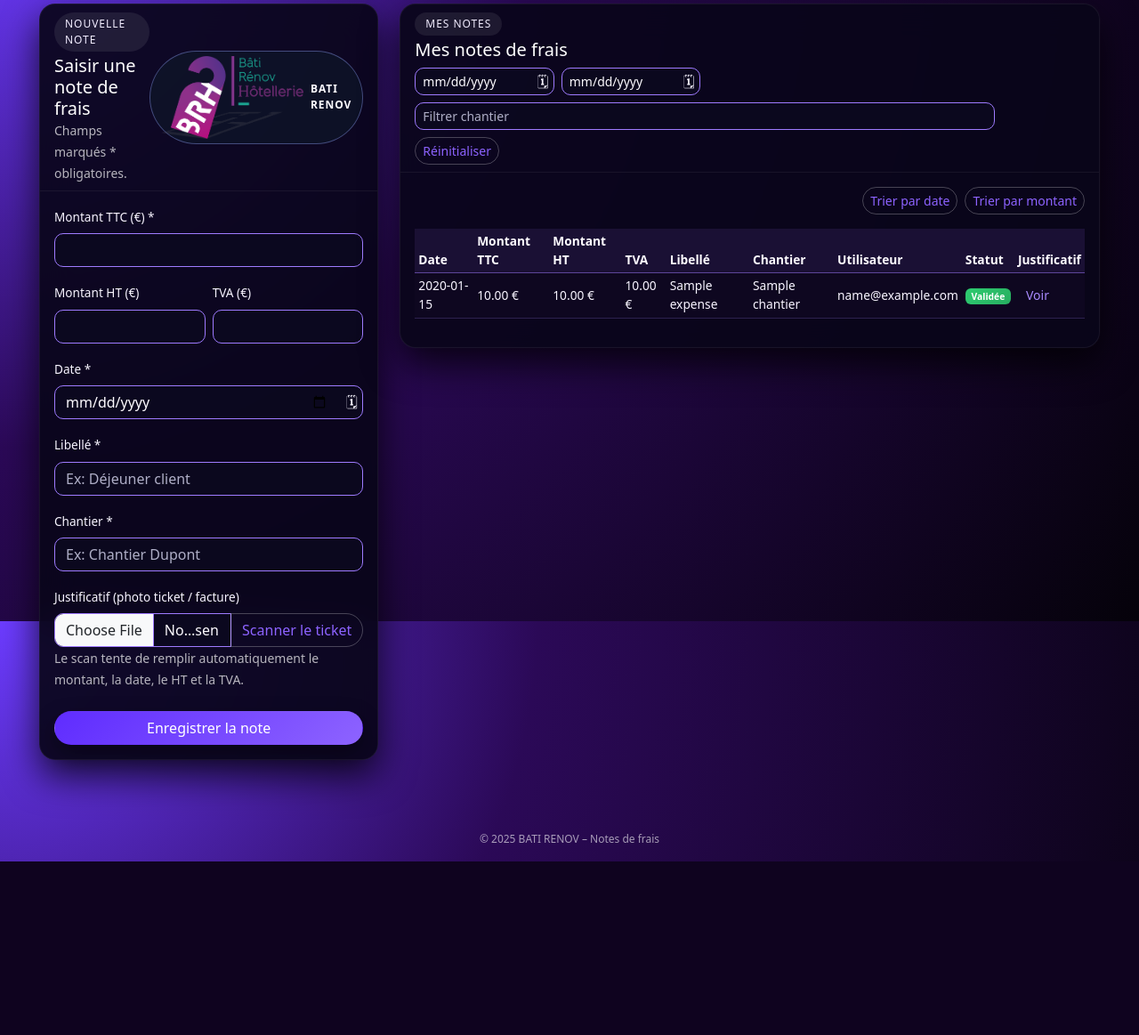
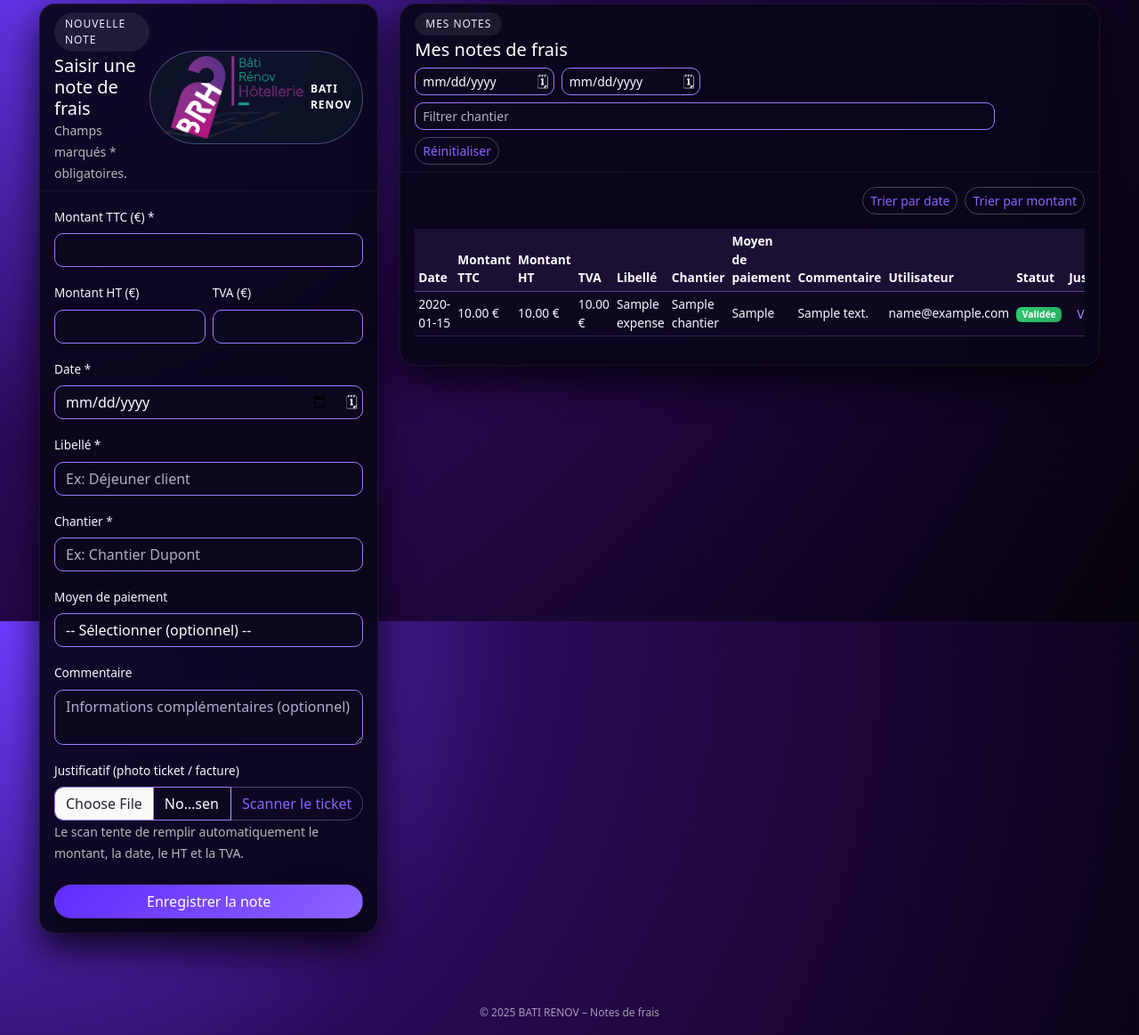
Before and after one commit to nairo91/notes-de-frais-batirenov, a Flask app: page /expenses in a window 1280 px wide. Shown: the part 102-1265 px from the top of the page at 89% size. Before the commit the page ends 1070 px from the top, so only its background shows below. Run offline with Flask 3, Linux system fonts and the light colour scheme; the visitor is signed in with stand-in values (Sample User, id 1); a database or web service that is not in the repository returns one stand-in record (values such as "Sample title"); some libraries are stand-ins or nearby versions.

Commit message:
moyen paiement et comm

```diff
--- a/app.py
+++ b/app.py
@@ -94,7 +94,7 @@ def init_db():
         );
     """)
 
-    # Table expenses (avec status + validation + HT/TVA)
+    # Table expenses (avec status + validation + HT/TVA + payment_method + comment_text)
     cur.execute("""
         CREATE TABLE IF NOT EXISTS expenses (
             id SERIAL PRIMARY KEY,
@@ -105,6 +105,8 @@ def init_db():
             date DATE NOT NULL,
             label TEXT NOT NULL,
             chantier TEXT NOT NULL,
+            payment_method TEXT,
+            comment_text TEXT,
             receipt_path TEXT,
             status TEXT NOT NULL DEFAULT 'pending',
             validated_by TEXT,
@@ -113,7 +115,7 @@ def init_db():
         );
     """)
 
-    # Ajout des colonnes HT / TVA si base déjà existante
+    # Ajout des colonnes HT / TVA / moyen de paiement / commentaire si base déjà existante
     cur.execute("""
         ALTER TABLE expenses
         ADD COLUMN IF NOT EXISTS amount_ht NUMERIC(10,2);
@@ -121,6 +123,14 @@ def init_db():
     cur.execute("""
         ALTER TABLE expenses
         ADD COLUMN IF NOT EXISTS tva_amount NUMERIC(10,2);
+    """)
+    cur.execute("""
+        ALTER TABLE expenses
+        ADD COLUMN IF NOT EXISTS payment_method TEXT;
+    """)
+    cur.execute("""
+        ALTER TABLE expenses
+        ADD COLUMN IF NOT EXISTS comment_text TEXT;
     """)
 
     conn.commit()
@@ -310,6 +320,10 @@ def expenses():
         label = request.form.get("label")
         chantier = request.form.get("chantier")
 
+        # Nouveaux champs optionnels
+        payment_method = (request.form.get("payment_method") or "").strip() or None
+        comment_text = (request.form.get("comment_text") or "").strip() or None
+
         # Validation basique
         if not all([amount, date_str, label, chantier]):
             flash("Tous les champs marqués * sont obligatoires.", "danger")
@@ -333,10 +347,12 @@ def expenses():
                 """
                 INSERT INTO expenses
                     (user_email, amount, amount_ht, tva_amount,
-                     date, label, chantier, receipt_path, created_at)
+                     date, label, chantier, payment_method, comment_text,
+                     receipt_path, created_at)
                 VALUES
                     (%s, %s, %s, %s,
-                     %s, %s, %s, %s, %s)
+                     %s, %s, %s, %s, %s,
+                     %s, %s)
                 """,
                 (
                     current_user,
@@ -346,6 +362,8 @@ def expenses():
                     date_str,
                     label,
                     chantier,
+                    payment_method,
+                    comment_text,
                     receipt_path,
                     datetime.utcnow(),
                 )
@@ -362,7 +380,7 @@ def expenses():
         cur.execute(
             """
             SELECT id, user_email, amount, amount_ht, tva_amount,
-                   date, label, chantier,
+                   date, label, chantier, payment_method, comment_text,
                    receipt_path, created_at, status, validated_by, validated_at
             FROM expenses
             ORDER BY date DESC, id DESC
@@ -373,7 +391,7 @@ def expenses():
         cur.execute(
             """
             SELECT id, user_email, amount, amount_ht, tva_amount,
-                   date, label, chantier,
+                   date, label, chantier, payment_method, comment_text,
                    receipt_path, created_at, status, validated_by, validated_at
             FROM expenses
             WHERE user_email = %s
@@ -396,11 +414,13 @@ def expenses():
             "date": r[5].strftime("%Y-%m-%d"),
             "label": r[6],
             "chantier": r[7],
-            "receipt_path": r[8],
-            "created_at": r[9].isoformat(),
-            "status": r[10],
-            "validated_by": r[11],
-            "validated_at": r[12].isoformat() if r[12] else None,
+            "payment_method": r[8],
+            "comment_text": r[9],
+            "receipt_path": r[10],
+            "created_at": r[11].isoformat(),
+            "status": r[12],
+            "validated_by": r[13],
+            "validated_at": r[14].isoformat() if r[14] else None,
         })
 
     return render_template(
@@ -426,7 +446,7 @@ def api_expenses():
         cur.execute(
             """
             SELECT id, user_email, amount, amount_ht, tva_amount,
-                   date, label, chantier,
+                   date, label, chantier, payment_method, comment_text,
                    receipt_path, created_at, status, validated_by, validated_at
             FROM expenses
             ORDER BY date DESC, id DESC
@@ -436,7 +456,7 @@ def api_expenses():
         cur.execute(
             """
             SELECT id, user_email, amount, amount_ht, tva_amount,
-                   date, label, chantier,
+                   date, label, chantier, payment_method, comment_text,
                    receipt_path, created_at, status, validated_by, validated_at
             FROM expenses
             WHERE user_email = %s
@@ -459,11 +479,13 @@ def api_expenses():
             "date": r[5].strftime("%Y-%m-%d"),
             "label": r[6],
             "chantier": r[7],
-            "receipt_path": r[8],
-            "created_at": r[9].isoformat(),
-            "status": r[10],
-            "validated_by": r[11],
-            "validated_at": r[12].isoformat() if r[12] else None,
+            "payment_method": r[8],
+            "comment_text": r[9],
+            "receipt_path": r[10],
+            "created_at": r[11].isoformat(),
+            "status": r[12],
+            "validated_by": r[13],
+            "validated_at": r[14].isoformat() if r[14] else None,
         })
     return jsonify(data)
 
@@ -682,7 +704,8 @@ def generate_monthly_report(year: int, month: int, approved_only: bool = True):
 
     query = """
         SELECT user_email, amount, amount_ht, tva_amount,
-               date, label, chantier, receipt_path, status
+               date, label, chantier, payment_method, comment_text,
+               receipt_path, status
         FROM expenses
         WHERE date >= %s AND date < %s
     """
@@ -707,8 +730,10 @@ def generate_monthly_report(year: int, month: int, approved_only: bool = True):
             "date": r[4].strftime("%Y-%m-%d"),
             "label": r[5],
             "chantier": r[6],
-            "receipt_path": r[7],
-            "status": r[8],
+            "payment_method": r[7],
+            "comment_text": r[8],
+            "receipt_path": r[9],
+            "status": r[10],
         })
     return result
 
@@ -720,7 +745,9 @@ def format_report_csv(rows):
     writer = csv_module.writer(output, delimiter=";")
     writer.writerow([
         "Date", "Montant TTC", "Montant HT", "TVA",
-        "Libellé", "Chantier", "Utilisateur", "Statut", "Justificatif"
+        "Libellé", "Chantier", "Utilisateur",
+        "Moyen de paiement", "Commentaire",
+        "Statut", "Justificatif"
     ])
     for r in rows:
         writer.writerow([
@@ -731,6 +758,8 @@ def format_report_csv(rows):
             r["label"],
             r["chantier"],
             r["user_email"],
+            r.get("payment_method") or "",
+            r.get("comment_text") or "",
             r.get("status", ""),
             r["receipt_path"] or "",
         ])
@@ -893,6 +922,8 @@ def admin_export_all_now():
             tva_amount,
             label,
             chantier,
+            payment_method,
+            comment_text,
             user_email,
             receipt_path,
             status,
@@ -916,6 +947,8 @@ def admin_export_all_now():
         "TVA",
         "Libellé",
         "Chantier",
+        "Moyen de paiement",
+        "Commentaire",
         "Utilisateur",
         "Justificatif",
         "Statut",
@@ -930,11 +963,13 @@ def admin_export_all_now():
         tva_amount = float(r[3]) if r[3] is not None else ""
         label = r[4] or ""
         chantier = r[5] or ""
-        user_email = r[6] or ""
-        receipt_path = r[7] or ""
-        status = r[8] or ""
-        validated_by = r[9] or ""
-        validated_at = r[10].strftime("%Y-%m-%d %H:%M:%S") if r[10] else ""
+        payment_method = r[6] or ""
+        comment_text = r[7] or ""
+        user_email = r[8] or ""
+        receipt_path = r[9] or ""
+        status = r[10] or ""
+        validated_by = r[11] or ""
+        validated_at = r[12].strftime("%Y-%m-%d %H:%M:%S") if r[12] else ""
 
         writer.writerow([
             date_val,
@@ -943,6 +978,8 @@ def admin_export_all_now():
             tva_amount,
             label,
             chantier,
+            payment_method,
+            comment_text,
             user_email,
             receipt_path,
             status,
--- a/templates/expenses.html
+++ b/templates/expenses.html
@@ -49,7 +49,7 @@
             </div>
           </div>
 
-          <!-- Date avec petit bouton calendrier (optionnel mais pratique) -->
+          <!-- Date avec petit bouton calendrier -->
           <div>
             <label class="form-label">Date *</label>
             <div class="date-filter-group">
@@ -60,12 +60,7 @@
                      required>
               <button type="button"
                       class="date-filter-btn"
-                      onclick="
-  const expenseInput = document.getElementById('expense-date');
-  if (expenseInput && expenseInput.showPicker) { expenseInput.showPicker(); }
-  else { expenseInput && expenseInput.focus(); }
-"
->
+                      onclick="const inputTT=document.getElementById('expense-date'); if(input && input.showPicker){input.showPicker();} else if(input){input.focus();}">
                 🗓
               </button>
             </div>
@@ -79,6 +74,28 @@
           <div>
             <label class="form-label">Chantier *</label>
             <input type="text" class="form-control" name="chantier" placeholder="Ex: Chantier Dupont" required>
+          </div>
+
+          <!-- Moyen de paiement (optionnel) -->
+          <div>
+            <label class="form-label">Moyen de paiement</label>
+            <select class="form-select" name="payment_method">
+              <option value="">-- Sélectionner (optionnel) --</option>
+              <option value="CB perso">CB perso</option>
+              <option value="CB société">CB société</option>
+              <option value="Espèces">Espèces</option>
+              <option value="Virement">Virement</option>
+              <option value="Autre">Autre</option>
+            </select>
+          </div>
+
+          <!-- Commentaire (optionnel) -->
+          <div>
+            <label class="form-label">Commentaire</label>
+            <textarea class="form-control"
+                      name="comment_text"
+                      rows="2"
+                      placeholder="Informations complémentaires (optionnel)"></textarea>
           </div>
 
           <div>
@@ -135,12 +152,7 @@
                      placeholder="Du">
               <button type="button"
                       class="date-filter-btn"
-                     onclick="
-  const fromInput = document.getElementById('filter-date-from');
-  if (fromInput && fromInput.showPicker) { fromInput.showPicker(); }
-  else { fromInput && fromInput.focus(); }
-"
->
+                      onclick="const inputT=document.getElementById('filter-date-from'); if(input && input.showPicker){input.showPicker();} else if(input){input.focus();}">
                 🗓
               </button>
             </div>
@@ -153,11 +165,7 @@
                      placeholder="Au">
               <button type="button"
                       class="date-filter-btn"
-                      onclick="
-                        const input = document.getElementById('filter-date-to');
-                        if (input && input.showPicker) { input.showPicker(); }
-                        else { input && input.focus(); }
-                      ">
+                      onclick="const input=document.getElementById('filter-date-to'); if(input && input.showPicker){input.showPicker();} else if(input){input.focus();}">
                 🗓
               </button>
             </div>
@@ -206,6 +214,8 @@
                 <th>TVA</th>
                 <th>Libellé</th>
                 <th>Chantier</th>
+                <th>Moyen de paiement</th>
+                <th>Commentaire</th>
                 <th>Utilisateur</th>
                 <th>Statut</th>
                 <th>Justificatif</th>
@@ -239,6 +249,20 @@
                 </td>
                 <td>{{ e.label }}</td>
                 <td class="chantier-cell">{{ e.chantier }}</td>
+                <td>
+                  {% if e.payment_method %}
+                    {{ e.payment_method }}
+                  {% else %}
+                    <span class="text-muted">-</span>
+                  {% endif %}
+                </td>
+                <td>
+                  {% if e.comment_text %}
+                    {{ e.comment_text }}
+                  {% else %}
+                    <span class="text-muted">-</span>
+                  {% endif %}
+                </td>
                 <td>{{ e.user_email }}</td>
                 <td>
                   {% if e.status == 'approved' %}
```
